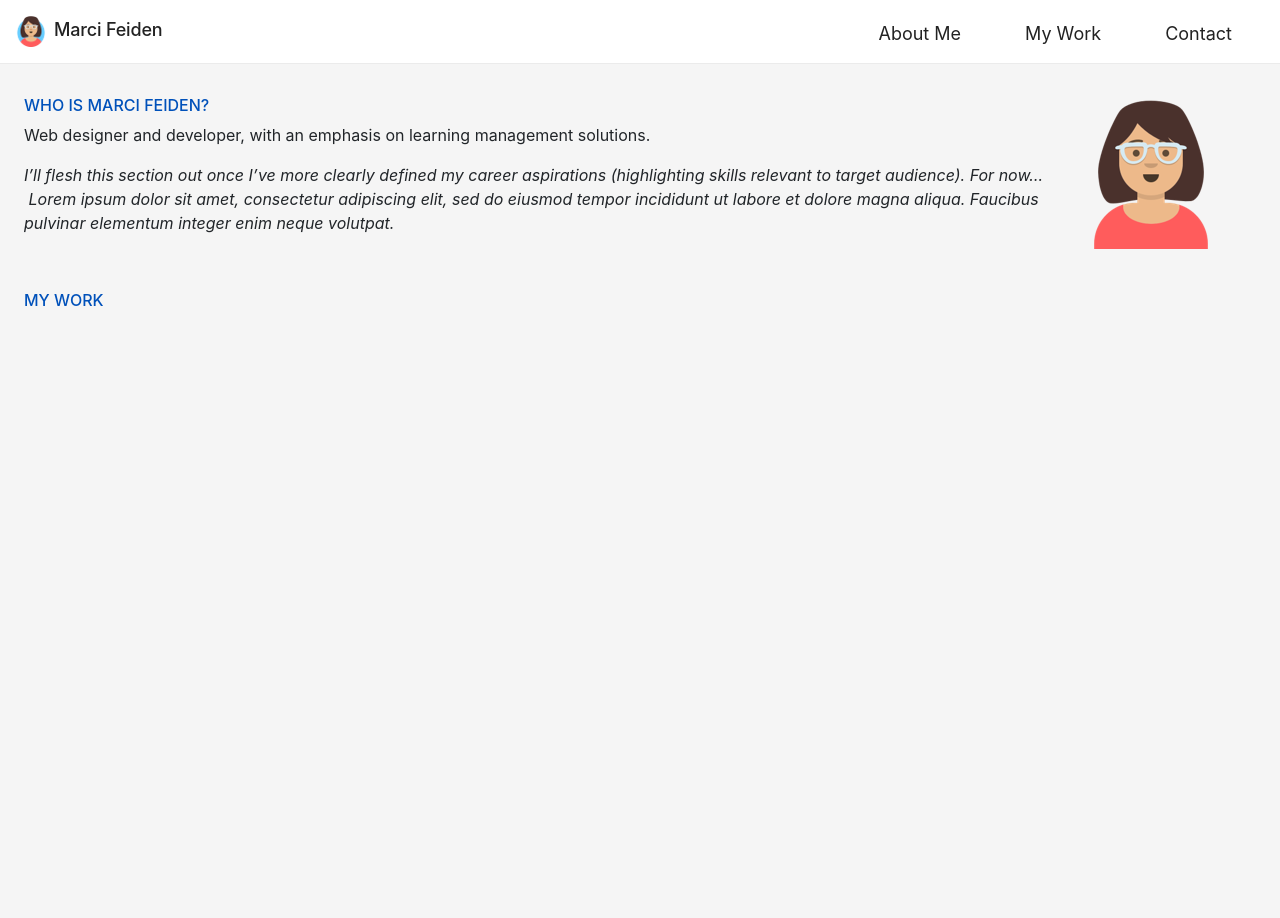
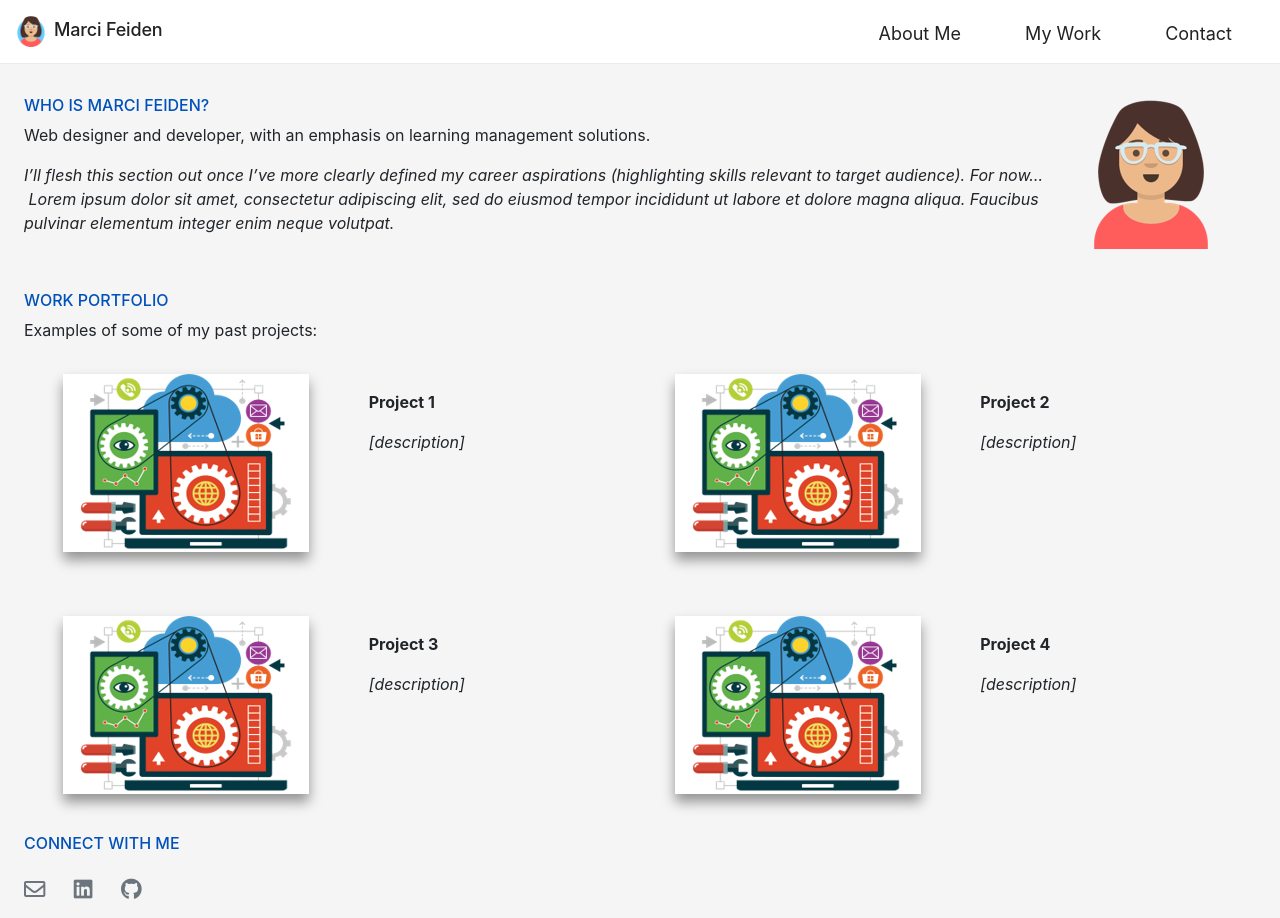
Before and after one commit to mfeiden/Portfolio, a plain HTML site: page index.html in a window 1280 px wide. Before the commit the page ends 800 px from the top, so only its background shows below. Drawn offline with nearby package versions, Linux system fonts and the light colour scheme.

Commit message:
portfolio and contact sections added

```diff
--- a/index.html
+++ b/index.html
@@ -13,7 +13,7 @@
   <body>
     <header>
       <!-- navbar code -->
-      <nav class="navbar navbar-fixed-top navbar-expand-md bg-white">
+      <nav class="navbar fixed-top navbar-expand-md bg-white">
         <span class="navbar-brand"><img class="pr-2" src="./images/brand.png" />Marci Feiden</span>
         <button class="navbar-toggler collapsed" type="button" data-toggle="collapse" data-target="#navMenu">
           <span class="close">&times;</span>
@@ -32,7 +32,7 @@
       </nav>
     </header>
 
-    <div class="container-fluid">
+    <div class="container-fluid main">
       <!-- about -->
       <div class="row py-3 mb-4 align-items-center" id="about">
         <div class="col-12 col-md-10">
@@ -44,12 +44,60 @@
           <img class="img-fluid" src="images/avatar.png">
           </div>
         </div>
-      <!-- about -->
+
+      <!-- portfolio -->
       <div class="row" id="work">
         <div class="col">
-          <h6 class="text-uppercase">my work</h6>
+          <h6 class="text-uppercase">work portfolio</h6>
+          <p>Examples of some of my past projects:</p>
         </div>
       </div>
+      <div class="row ml-1 ml-md-3 ml-xl-4 my-3">
+        <div class="col-12 col-md-3">
+          <a href="#"><img class="project img-fluid bg-white" src="images/placeholder.png"></a>
+        </div>
+        <div class="col-12 col-md-3 mt-3">
+          <p><b>Project 1</b></p>
+          <p><i>[description]</i></p>
+        </div>
+        <div class="col-12 col-md-3 mt-4 mt-md-0">
+          <a href="#"><img class="project img-fluid bg-white" src="images/placeholder.png"></a>
+        </div>
+        <div class="col-12 col-md-3 mt-3">
+          <p><b>Project 2</b></p>
+          <p><i>[description]</i></p>
+        </div>
+      </div>
+      <div class="row ml-1 ml-md-3 ml-xl-4 py-3 pt-md-5 mb-4">
+        <div class="col-12 col-md-3">
+          <a href="#"><img class="project img-fluid bg-white" src="images/placeholder.png"></a>
+        </div>
+        <div class="col-12 col-md-3 mt-3">
+          <p><b>Project 3</b></p>
+          <p><i>[description]</i></p>
+        </div>
+        <div class="col-12 col-md-3 mt-4 mt-md-0">
+          <a href="#"><img class="project img-fluid bg-white" src="images/placeholder.png"></a>
+        </div>
+        <div class="col-12 col-md-3 mt-3">
+          <p><b>Project 4</b></p>
+          <p><i>[description]</i></p>
+        </div>
+      </div>
+      <!-- contact -->
+      <div class="row" id="contact">
+        <div class="col">
+          <h6 class="text-uppercase">connect with me</h6>
+        </div>
+      </div>
+      <div class="row my-3">
+        <div class="col">
+          <a href="mailto:m2feiden.git@gmail.com"><i class="text-secondary pr-4 far fa-envelope fa-lg"></i></a>
+          <a href="https://www.linkedin.com/in/mfeiden" target="_blank"><i class="text-secondary pr-4 fab fa-linkedin fa-lg"></i></a>
+          <a href="https://www.github.com/mfeiden" target="_blank"><i class="text-secondary fab fa-github fa-lg"></i></a>
+
+
+
 
     </div>
 
--- a/style.css
+++ b/style.css
@@ -61,6 +61,25 @@ body {
 }
 
 /* ---- main content ---- */
+.main {
+  padding-top: 80px;
+}
+
 h6 {
   color: #0051ba;
 }
+
+.project {
+  box-shadow: 0 8px 12px rgba(0, 0, 0, 0.4);
+}
+
+@media (max-width: 767.9px) {
+  .project {
+    box-shadow: 0 4px 8px rgba(0, 0, 0, 0.4);
+  }
+}
+
+.project:hover {
+  transform: scale(1.1);
+  box-shadow: 0 4px 8px #0f5abd;
+}
```
